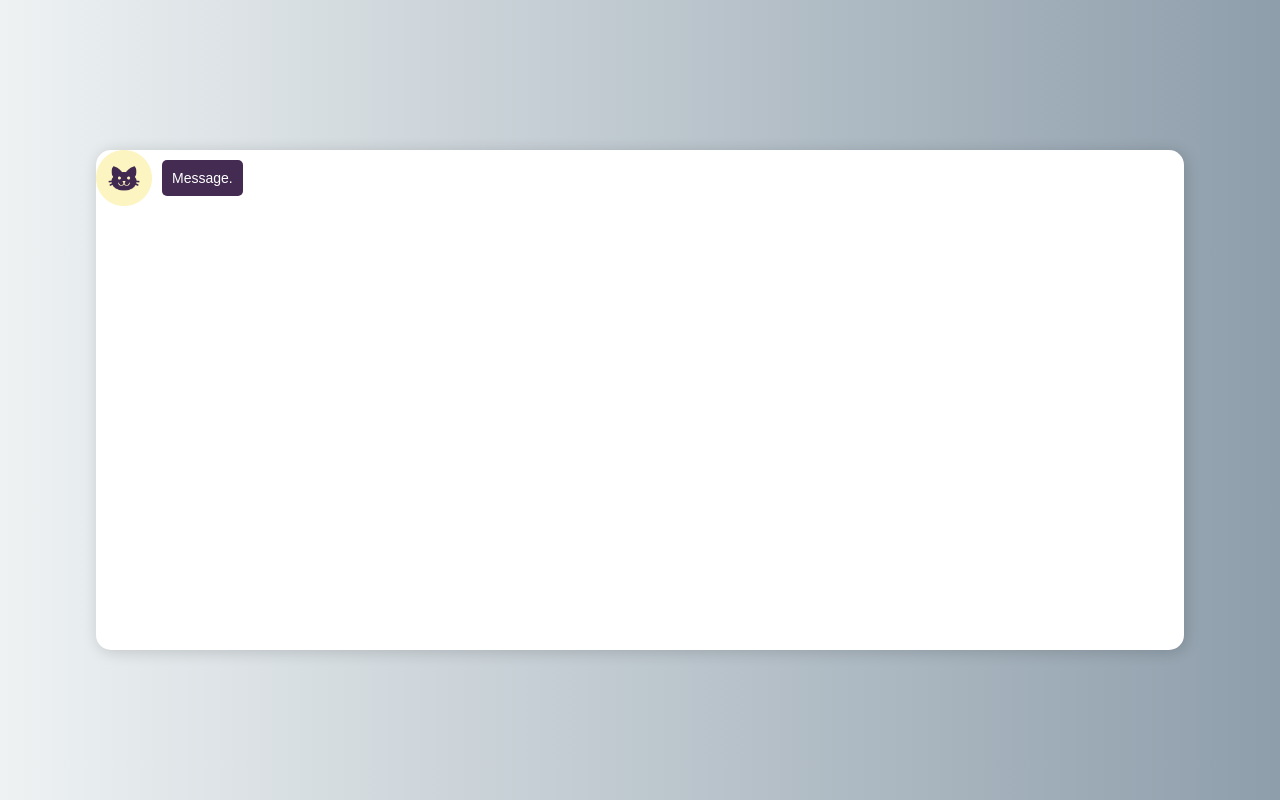
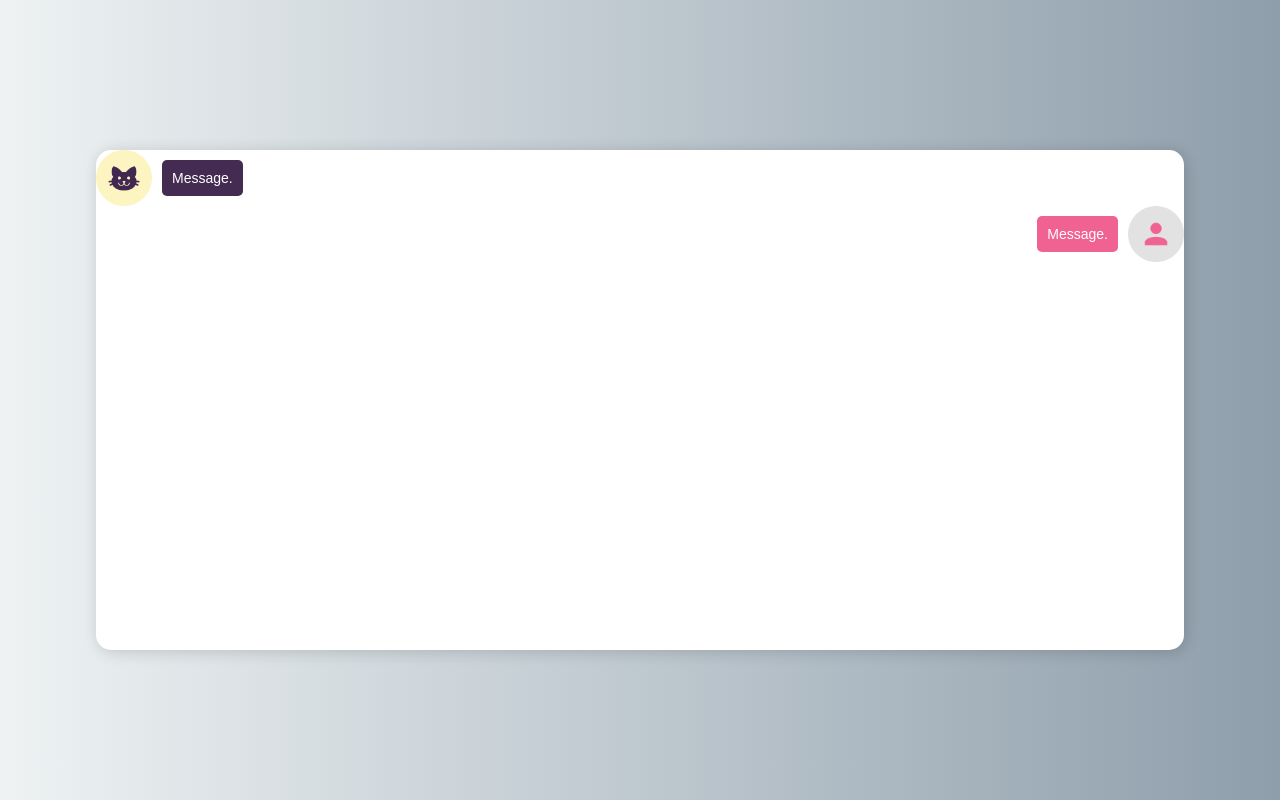
Before and after one commit to agusp-dev/reactcba-workshop-catbot, a React (Create React App) app: page /chat in a window 1280 px wide. Built offline with nearby package versions, Linux system fonts and the light colour scheme.

Commit message:
Integrated user container messages

```diff
--- /dev/null
+++ b/src/components/userItem/UserItem.css
@@ -0,0 +1,23 @@
+.user-item-container {
+	display: flex;
+	width: 100%;
+	justify-content: flex-end;
+	align-items: center;
+}
+
+.user-item-container img {
+	height: 56px;
+}
+
+.user-item-messages label {
+	margin: 0 10px 5px 0;
+	padding: 10px;
+	font-size: 14px;
+	color: #fff;
+	background: #F06292;
+	border-radius: 5px;
+	width: fit-content;
+	max-width: 7%;
+	font-weight: normal;
+	box-sizing: border-box;
+}
--- /dev/null
+++ b/src/components/userItem/UserItem.jsx
@@ -0,0 +1,17 @@
+import React from 'react'
+import './UserItem.css'
+import UserAvatar from '../../assets/user.png'
+
+
+const UserItem = () => {
+	return (
+		<div className='user-item-container'>
+			<div className='user-item-messages'>
+				<label>Message.</label>
+			</div>
+			<img src={UserAvatar} alt="User Avatar"/>
+		</div>
+	)
+}
+
+export default UserItem
--- a/src/pages/chat/Chat.jsx
+++ b/src/pages/chat/Chat.jsx
@@ -1,5 +1,6 @@
 import React from 'react'
 import CatItem from '../../components/catItem/CatItem'
+import UserItem from '../../components/userItem/UserItem'
 import './Chat.css'
 
 const Chat = () => {
@@ -10,6 +11,7 @@ const Chat = () => {
 				<div className='chatbot-chat'>
 					<div className='chatbot-chat-container-body'>
 						<CatItem />
+						<UserItem />
 					</div>
 				</div>
 			</div>
```
Also changed, not shown: src/assets/user.png (added).
